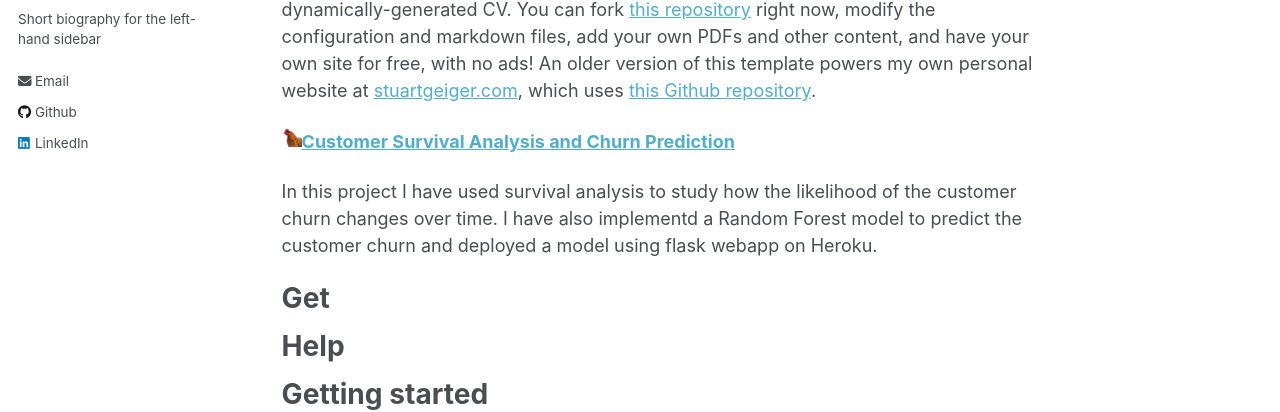
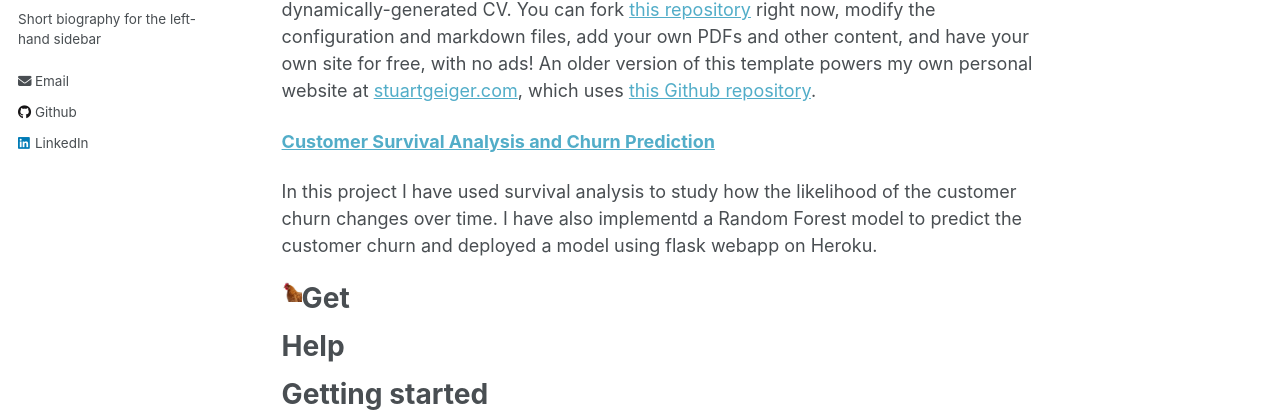
Before and after one commit to shafmalik/shaf.malik.github.io, a Jekyll site: the page built from _pages/about.md, in a window 1280 px wide. Shown: the part 314-726 px from the top of the page. Built offline with Jekyll 4.4.1, drawn with Linux system fonts in a browser that asks for light colours.

Commit message:
Update about.md

```diff
--- a/_pages/about.md
+++ b/_pages/about.md
@@ -10,10 +10,12 @@ redirect_from:
 This is the front page of a website that is powered by the [Academic Pages template](https://github.com/academicpages/academicpages.github.io) and hosted on GitHub pages. [GitHub pages](https://pages.github.com) is a free service in which websites are built and hosted from code and data stored in a GitHub repository, automatically updating when a new commit is made to the respository. This template was forked from the [Minimal Mistakes Jekyll Theme](https://mmistakes.github.io/minimal-mistakes/) created by Michael Rose, and then extended to support the kinds of content that academics have: publications, talks, teaching, a portfolio, blog posts, and a dynamically-generated CV. You can fork [this repository](https://github.com/academicpages/academicpages.github.io) right now, modify the configuration and markdown files, add your own PDFs and other content, and have your own site for free, with no ads! An older version of this template powers my own personal website at [stuartgeiger.com](http://stuartgeiger.com), which uses [this Github repository](https://github.com/staeiou/staeiou.github.io).
 
 
-<img align="left" width="20" height="30" src="https://github.com/shafmalik/shaf.malik.github.io/blob/master/images/Chicken.JPG"> **[Customer Survival Analysis and Churn Prediction](https://github.com/archd3sai/Customer-Survival-Analysis-and-Churn-Prediction)**
+ **[Customer Survival Analysis and Churn Prediction](https://github.com/archd3sai/Customer-Survival-Analysis-and-Churn-Prediction)**
 
 In this project I have used survival analysis to study how the likelihood of the customer churn changes over time. I have also implementd a Random Forest model to predict the customer churn and deployed a model using flask webapp on Heroku.
 
+
+<img align="left" width="20" height="30" src="https://github.com/shafmalik/shaf.malik.github.io/blob/master/images/Chicken.JPG">
 
 
 
```
